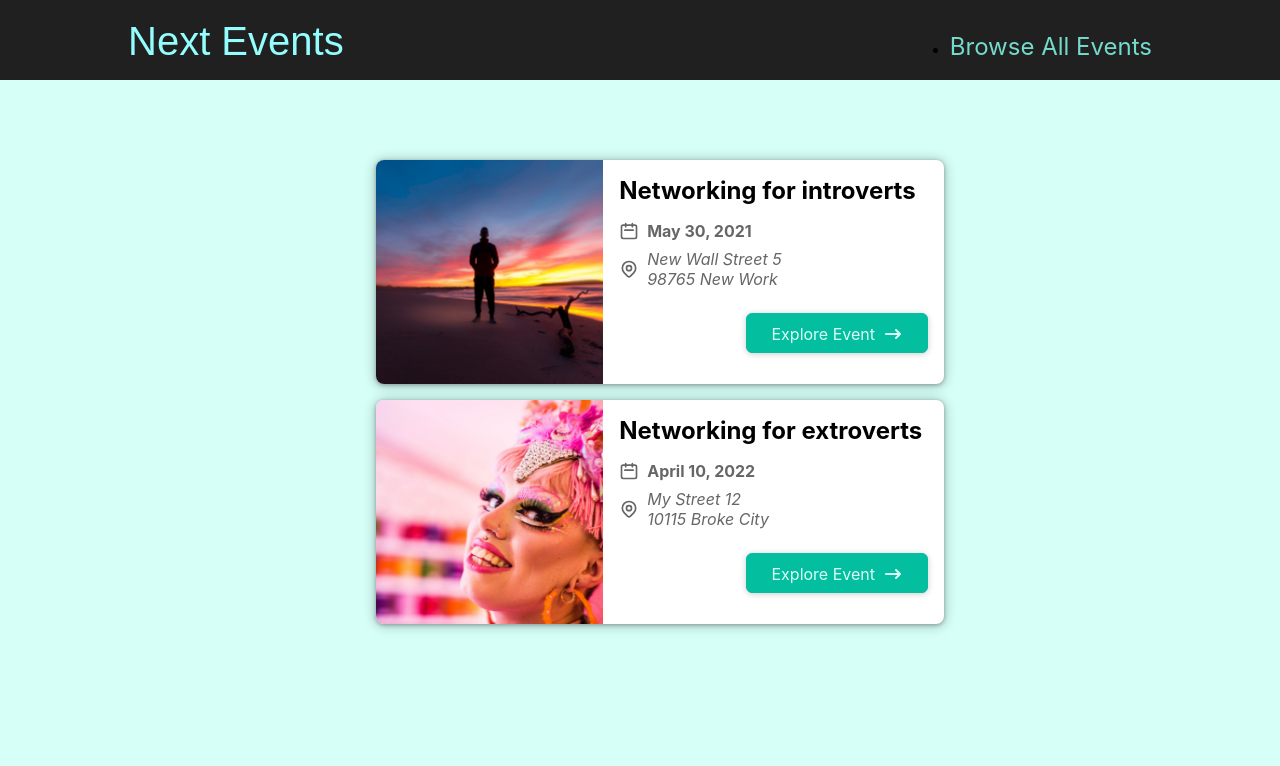
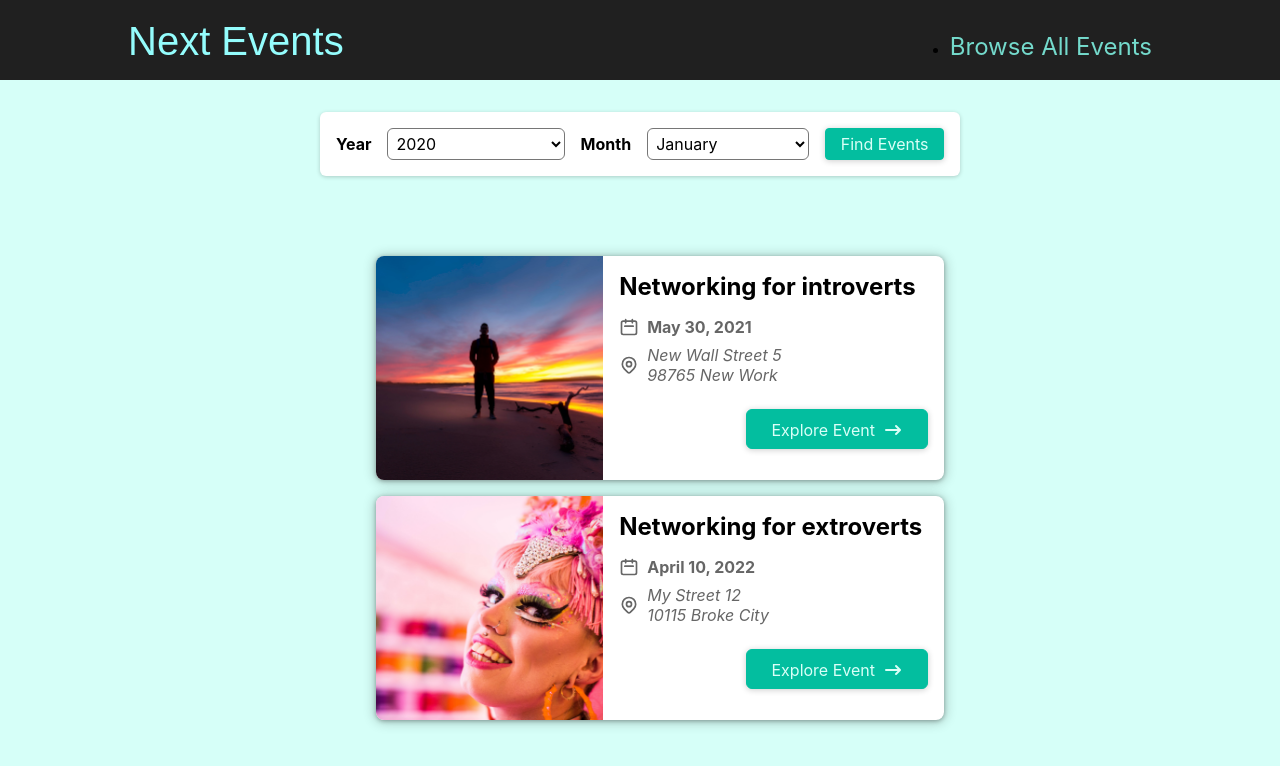
Before and after one commit to RafaeLS85/event-app-nextjs, a Next.js app: page / in a window 1280 px wide. Shown: the top 766 px of the page. Built offline with nearby package versions, Linux system fonts and the light colour scheme.

Commit message:
add event search component

```diff
--- a/components/events/event-item.js
+++ b/components/events/event-item.js
@@ -1,7 +1,7 @@
 import AddressIcon from '../icons/address-icon'
 import ArrowRightIcon from '../icons/arrow-right-icon'
 import DateIcon from '../icons/date-icon'
-import { Button } from '../ui/button'
+import Button  from '../ui/button'
 import styles from './event-item.module.scss'
 
 export const EventItem = ({item}) => {
--- /dev/null
+++ b/components/events/event-search.js
@@ -0,0 +1,40 @@
+import React from 'react'
+import Button from '../ui/button'
+import styles from './event-search.module.scss'
+
+function EventSearch(props){
+  return (
+    <form className={styles.form}>
+        <div className={styles.controls}>
+            <div className={styles.control}>
+                <label htmlFor='year'>Year</label>
+                <select id='year'>
+                    <option value='2020'>2020</option>
+                    <option value='2021'>2021</option>
+                </select>
+            </div>
+
+            <div className={styles.control}>
+                <label htmlFor='month'>Month</label>
+                <select id='month'>
+                    <option value='1'>January</option>
+                    <option value='2'>February</option>
+                    <option value='3'>March</option>
+                    <option value='4'>April</option>
+                    <option value='5'>May</option>
+                    <option value='6'>June</option>
+                    <option value='7'>July</option>
+                    <option value='8'>August</option>
+                    <option value='9'>September</option>
+                    <option value='10'>October</option>
+                    <option value='11'>November</option>
+                    <option value='12'>December</option>
+                </select>
+            </div>
+        </div>
+        <Button>Find Events</Button>
+    </form>
+  )
+}
+
+export default EventSearch
--- /dev/null
+++ b/components/events/event-search.module.scss
@@ -0,0 +1,69 @@
+.form {
+    margin: 2rem auto;
+    box-shadow: 0 1px 4px rgba(0,0,0,0.2);
+    padding: 1rem;
+    background-color: white;
+    border-radius: 6px;
+    width: 90%;
+    max-width: 40rem;
+    display: flex;
+    justify-content: space-between;
+    flex-direction: column;
+    gap: 1rem;
+
+    button {
+      width: 100%;
+      font: inherit;
+      padding: 0.25rem 0.5rem;
+      background-color: #03be9f;
+      border: 1px solid #03be9f;
+      color: #dafff7;
+      border-radius: 4px;
+    }
+  }
+
+  .controls {
+    width: 100%;
+    display: flex;
+    gap: 1rem;
+    flex-direction: column;
+  }
+
+  .control {
+    flex: 1;
+    display: flex;
+    gap: 1rem;
+    align-items: center;
+    justify-content: space-between;
+
+    label {
+      font-weight: bold;
+    }
+
+    select {
+      font: inherit;
+      background-color: white;
+      border-radius: 6px;
+      width: 70%;
+      padding: 0.25rem;
+    }
+  }
+
+  @media (min-width: 768px) {
+    .form {
+      flex-direction: row;
+    }
+
+    .controls {
+      width: 80%;
+      flex-direction: row;
+    }
+
+    .control select {
+      width: 100%;
+    }
+
+    .form button {
+      width: 20%;
+    }
+  }
--- a/components/ui/button.js
+++ b/components/ui/button.js
@@ -1,12 +1,25 @@
 import Link from 'next/link';
 import styles from './button.module.scss';
 
-export const Button = (props) => {
+function Button (props) {
+
+  if(props.link) {
+    return (
+      <Link href={props.link}>
+          <a className={styles.btn}>
+              {props.children}
+          </a>
+      </Link>
+    )
+  }
+
   return (
-    <Link href={props.link}>
-        <a className={styles.btn}>
-            {props.children}
-        </a>
-    </Link>
+    <button onClick={props.onClick} className={styles.btn}>
+      {props.children}
+    </button>
   )
+
+
 }
+
+export default Button;
--- a/pages/index.js
+++ b/pages/index.js
@@ -1,12 +1,14 @@
 
 import { EventList } from '../components/events/event-list'
+import EventSearch from '../components/events/event-search'
 import { getFeaturedEvents } from '../data/dummy-data'
 
 export default function Home() {
   const featuredEvents = getFeaturedEvents()
   return (
-    <div>
+    <>
+      <EventSearch />
       <EventList items={featuredEvents} />
-    </div>
+    </>
   )
 }
```
Also changed, not shown: 1 other file (tests, documents, lock files or other folders).
